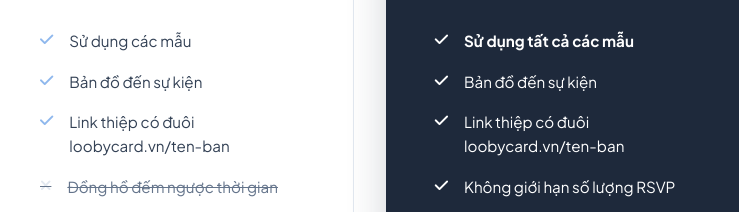
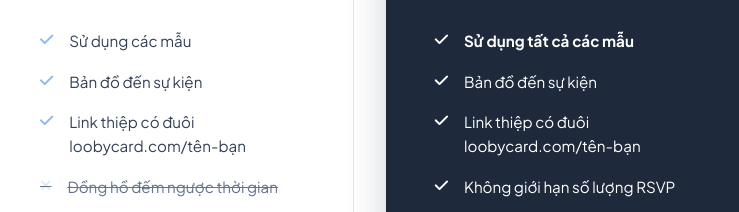
Before and after one commit to looby239/loobywedding, a plain HTML site: page index.html in a window 1280 px wide. Shown: the part 6641-6853 px from the top of the page, 73-812 px from the left. Drawn offline with Linux system fonts and the light colour scheme; a web font is replaced by a local one.

Commit message:
Update default subdomain link pattern in pricing features to loobycard.com/tên-bạn

```diff
--- a/index.html
+++ b/index.html
@@ -299,7 +299,7 @@
               <ul class="pricing-features">
                 <li><i class="fas fa-check text-primary"></i> Sử dụng các mẫu</li>
                 <li><i class="fas fa-check text-primary"></i> Bản đồ đến sự kiện</li>
-                <li><i class="fas fa-check text-primary"></i> Link thiệp có đuôi loobycard.vn/ten-ban</li>
+                <li><i class="fas fa-check text-primary"></i> Link thiệp có đuôi loobycard.com/tên-bạn</li>
 
                 <li class="disabled"><i class="fas fa-times"></i> Đồng hồ đếm ngược thời gian</li>
                 <li class="disabled"><i class="fas fa-times"></i> Nhận RSVP (tối đa 100 khách)</li>
@@ -325,7 +325,7 @@
               <ul class="pricing-features">
                 <li><i class="fas fa-check text-white"></i> <strong>Sử dụng tất cả các mẫu</strong></li>
                 <li><i class="fas fa-check text-white"></i> Bản đồ đến sự kiện</li>
-                <li><i class="fas fa-check text-white"></i> Link thiệp có đuôi loobycard.vn/ten-ban</li>
+                <li><i class="fas fa-check text-white"></i> Link thiệp có đuôi loobycard.com/tên-bạn</li>
                 <li><i class="fas fa-check text-white"></i> Không giới hạn số lượng RSVP</li>
                 <li><i class="fas fa-check text-white"></i> Tải lên nhạc nền tùy thích</li>
                 <li><i class="fas fa-check text-white"></i> <strong>Lưu lại lời chúc từ khách mời</strong></li>
```
